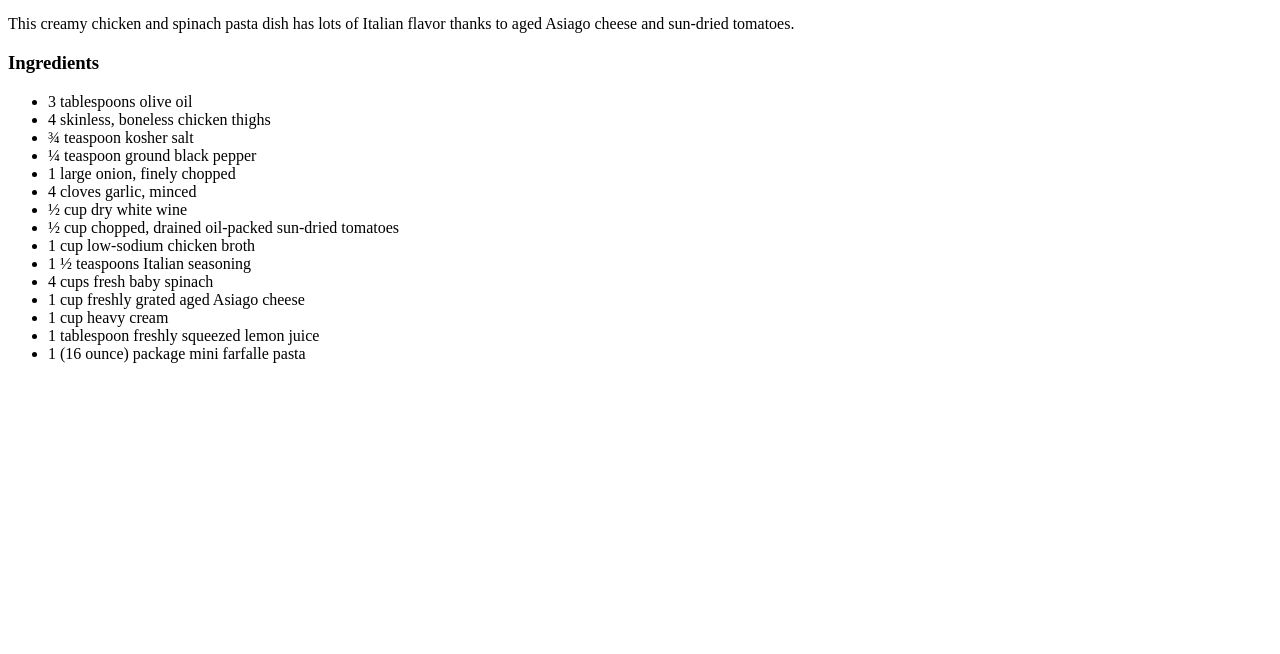
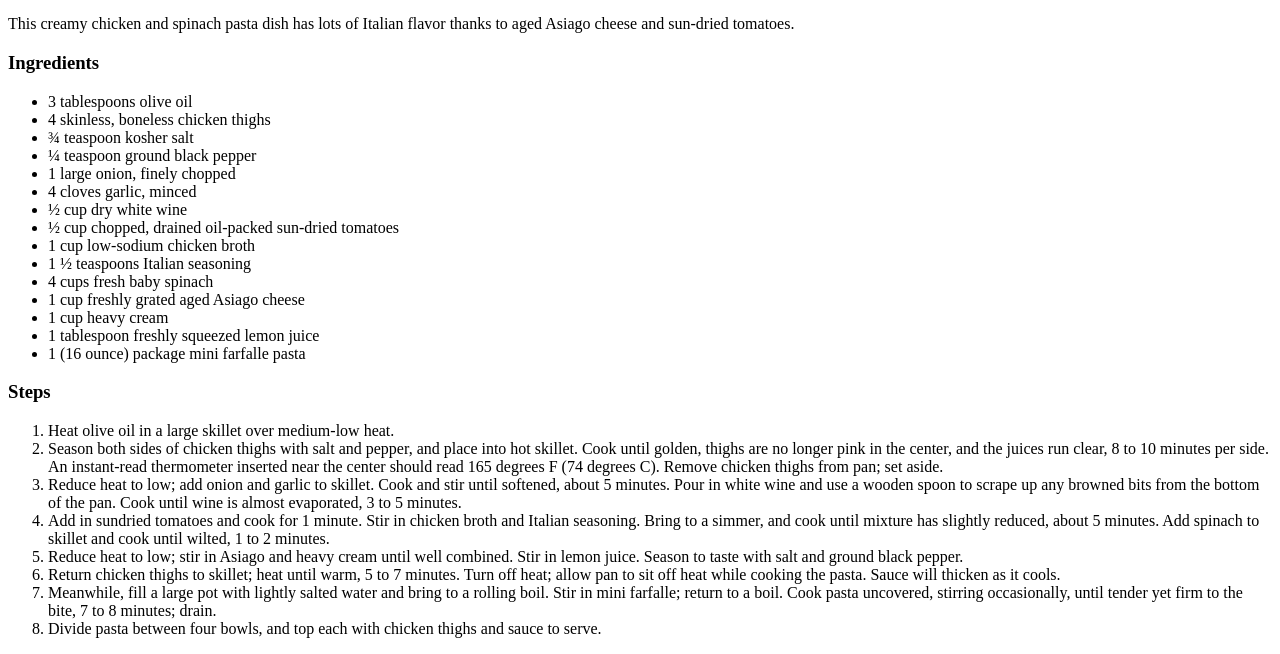
Before and after one commit to PencilknightZX/odin-recipes, a plain HTML site: page recipes/tuscan-ckn-pasta.html in a window 1280 px wide. Shown: the part 578-1232 px from the top of the page. Before the commit the page ends 957 px from the top, so only its background shows below. Drawn offline with Linux system fonts and the light colour scheme.

Commit message:
Added Steps Section to tuscan-ckn-pasta.html
Formatted recipe link in index.html

```diff
--- a/recipes/tuscan-ckn-pasta.html
+++ b/recipes/tuscan-ckn-pasta.html
@@ -31,6 +31,49 @@
         <li>1 tablespoon freshly squeezed lemon juice</li>
         <li>1 (16 ounce) package mini farfalle pasta</li>
     </ul>
+    <h3>Steps</h3>
+    <ol>
+        <li>Heat olive oil in a large skillet over medium-low heat.</li>
+
+        <li>Season both sides of chicken thighs with salt and pepper,
+            and place into hot skillet. Cook until golden, thighs are no longer pink in the center, and the juices run clear, 8 to 10 minutes per side. An instant-read thermometer inserted near the center should read
+            165 degrees F (74 degrees C). Remove chicken thighs from pan; set aside.
+        </li>
+
+        <li>Reduce heat to low; add onion and garlic to skillet. Cook and stir
+            until softened, about 5 minutes. Pour in white wine and use a wooden spoon
+            to scrape up any browned bits from the bottom of the pan.
+            Cook until wine is almost evaporated, 3 to 5 minutes.
+        </li>
+
+        <li>
+            Add in sundried tomatoes and cook for 1 minute. Stir in chicken broth and Italian seasoning.
+            Bring to a simmer, and cook until mixture has slightly reduced, about 5 minutes.
+            Add spinach to skillet and cook until wilted, 1 to 2 minutes.
+        </li>
+
+        <li>
+            Reduce heat to low; stir in Asiago and heavy cream until well combined. Stir in lemon juice.
+            Season to taste with salt and ground black pepper.
+        </li>
+
+        <li>
+            Return chicken thighs to skillet; heat until warm, 5 to 7 minutes.
+            Turn off heat; allow pan to sit off heat while cooking the pasta.
+            Sauce will thicken as it cools.
+        </li>
+
+        <li>
+            Meanwhile, fill a large pot with lightly salted water and bring to a rolling boil.
+            Stir in mini farfalle; return to a boil.
+            Cook pasta uncovered, stirring occasionally,
+            until tender yet firm to the bite, 7 to 8 minutes; drain.
+        </li>
+
+        <li>
+            Divide pasta between four bowls, and top each with chicken thighs and sauce to serve.
+        </li>
+    </ol>
 
 </body>
 </html>
```
Also changed, not shown: index.html (+3 -1 lines).
